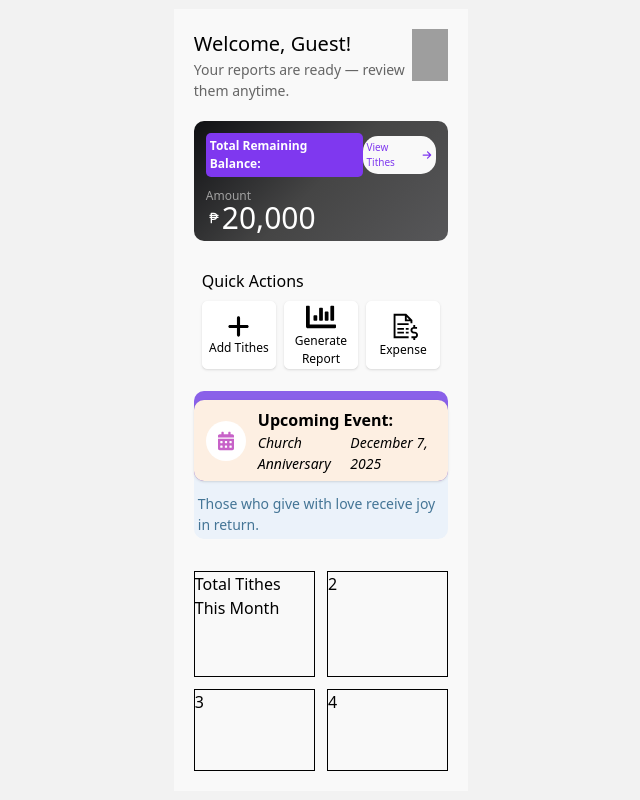
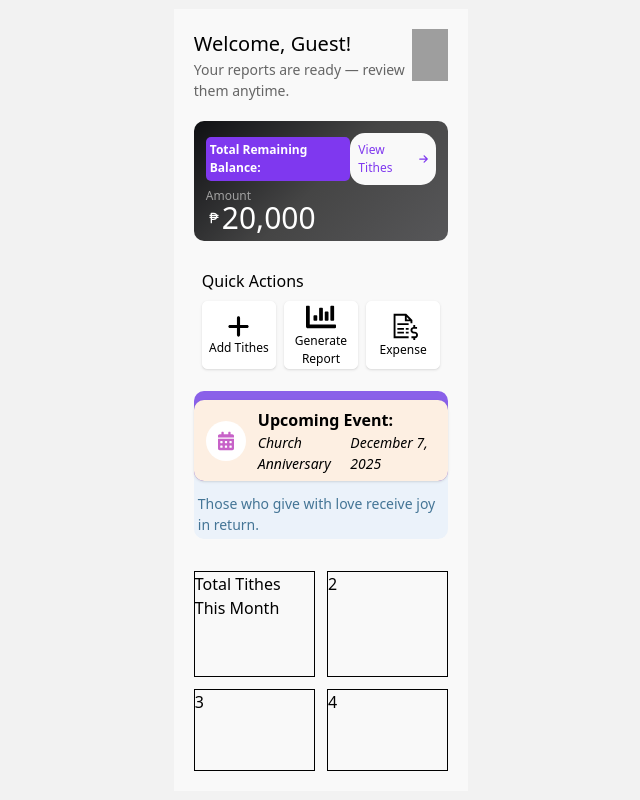
Before and after one commit to adriananicete/JOSCM-TITHES, a React (Vite) app: page /#/home in a window 1280 px wide. Shown: the whole page, without its empty margins (319-959 px from the left). Built offline with nearby package versions, Linux system fonts and the light colour scheme; grey boxes are pictures that could not be loaded.

Commit message:
feat: aligning font size

```diff
--- a/src/components/Home.jsx
+++ b/src/components/Home.jsx
@@ -44,8 +44,8 @@ function Home() {
               Total Remaining Balance:
             </p>
           </div>
-          <div className="w-[auto] h-[auto] bg-[#f9f9f9] p-1 flex justify-center items-center gap-1 rounded-[15px]">
-            <p className="text-[10px] text-[#7f38ef] font-[500]">View Tithes</p>
+          <div className="w-[auto] h-[auto] bg-[#f9f9f9] p-2 flex justify-center items-center gap-1 rounded-[15px]">
+            <p className="text-[12px] text-[#7f38ef] font-[500]">View Tithes</p>
             <FaArrowRight size={10} className="text-[#7f38ef]" />
           </div>
         </div>
```
